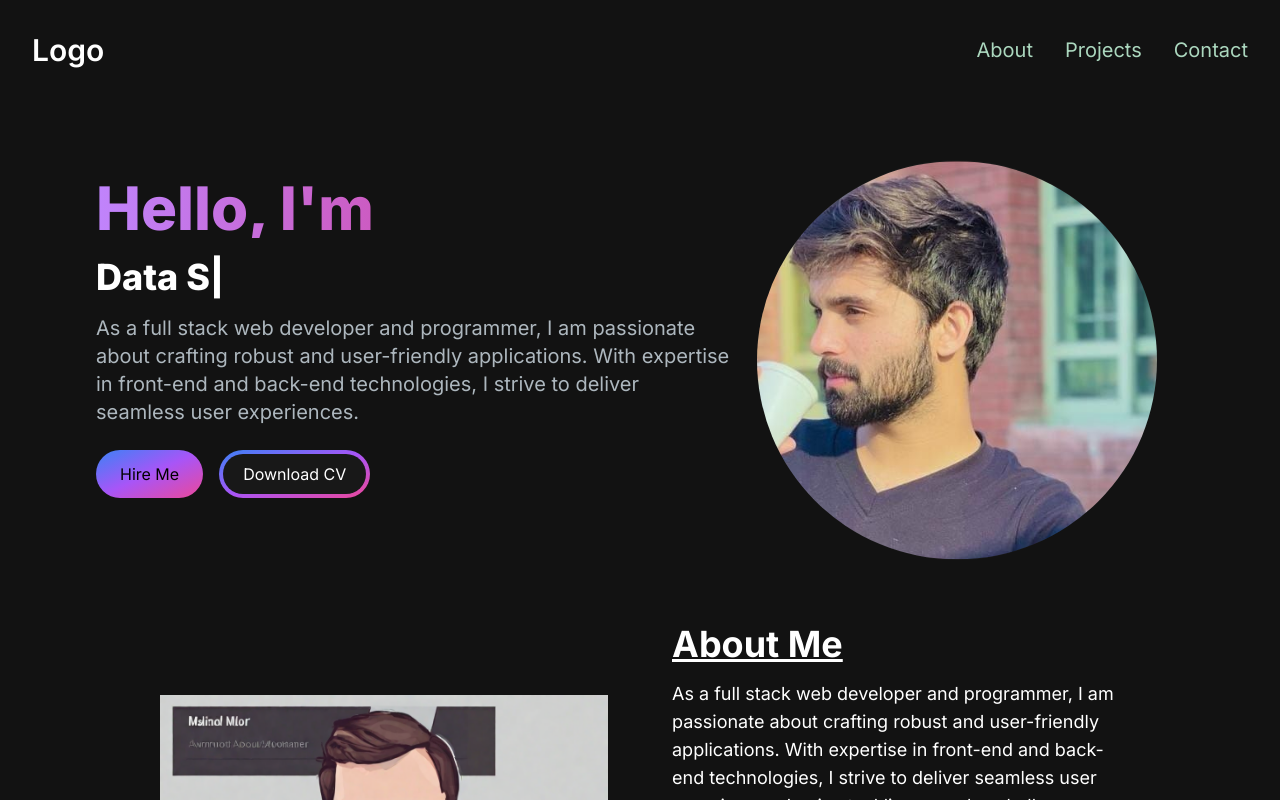
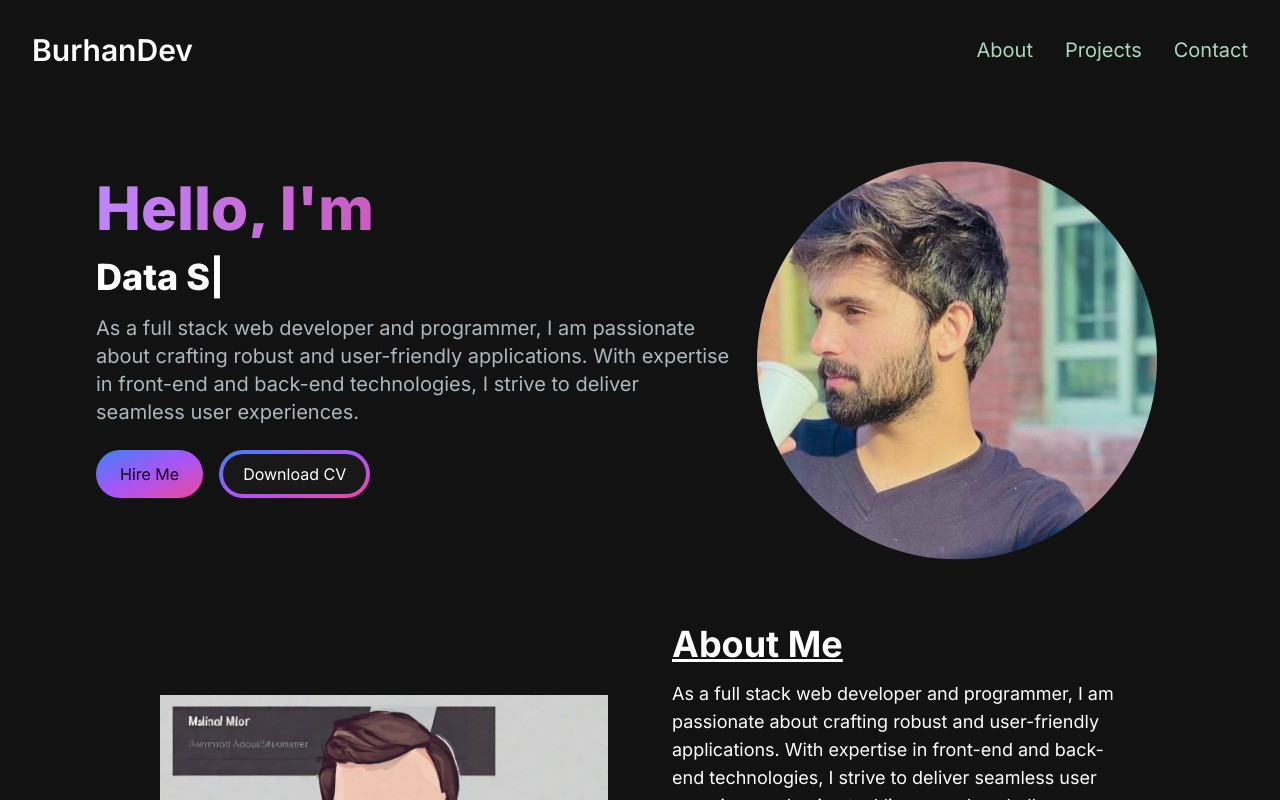
Before and after one commit to Ali-Burhan/BurhanDev, a Next.js app: page / in a window 1280 px wide. Shown: the top 800 px of the page. Built offline with nearby package versions, Linux system fonts and the light colour scheme.

Commit message:
BurhanDev Logo

```diff
--- a/src/app/components/Footer.js
+++ b/src/app/components/Footer.js
@@ -4,7 +4,7 @@ const Footer = () => {
   return (
     <footer className='footer border border-t-[#33353F] border-l-transparent border-r-transparent text-white'>
         <div className='container p-12 flex justify-between '>
-            <span>LOGO</span>
+            <span>BurhanDev</span>
             <p className='text-slate-600 '>All rights reserved.</p>
         </div>
     </footer>
--- a/src/app/components/Navbar.js
+++ b/src/app/components/Navbar.js
@@ -25,7 +25,7 @@ const Navbar = () => {
   return (
 <nav className='fixed top-0 left-0 right-0 z-10 bg-[#121212] bg-opacity-100 container'>
     <div className='flex flex-wrap items-center justify-between mx-auto p-8 '>
-    <Link href={'/'} className='text-3xl text-white font-semibold'>Logo</Link>
+    <Link href={'/'} className='text-3xl text-white font-semibold'>BurhanDev</Link>
     <div className='mobilemenu block md:hidden'>
 {
 !navbarOpen?<button onClick={()=>setNavbarOpen(true)} className='border border-white rounded px-3 py-2'><Bars3Icon className='h-5 text-white w-5'/></button>:<button onClick={()=>setNavbarOpen(false)} className='border border-white rounded px-3 py-2'><XMarkIcon className='h-5 w-5 text-white'/></button>
```
